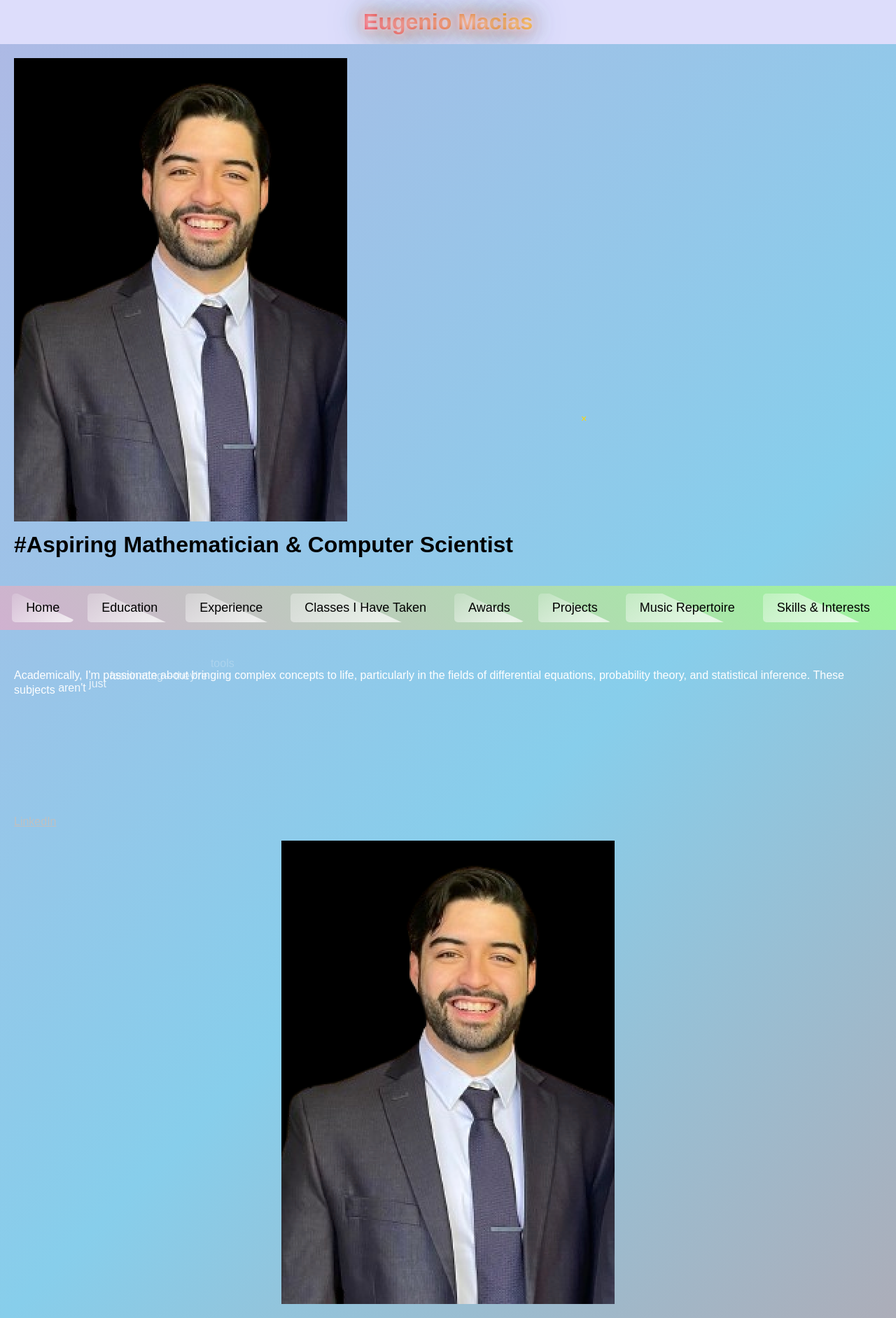
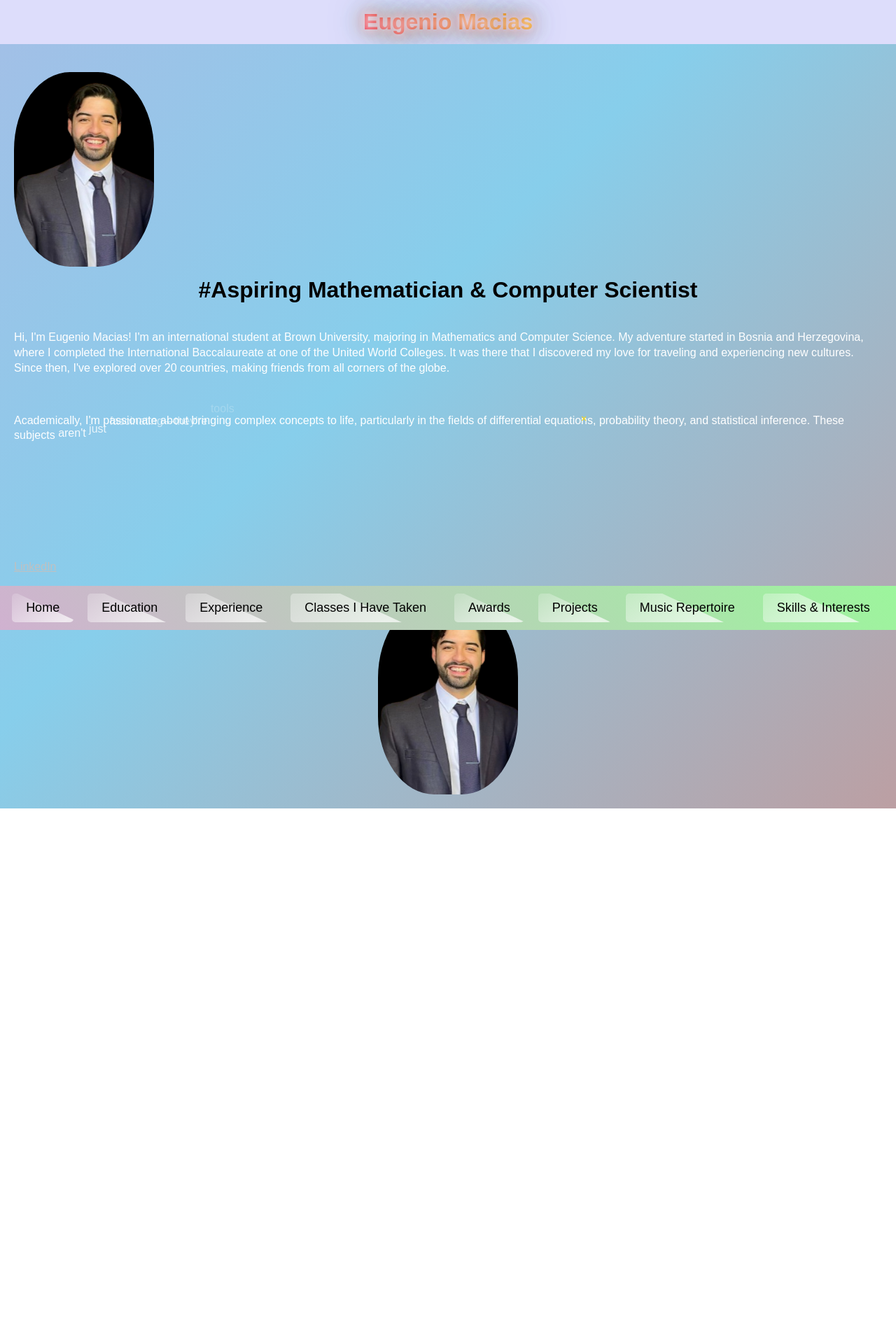
Before and after one commit to xXElGenio0203Xx/eugenio-macias.github.io, a Jekyll site: the page built from index.md, in a window 1280 px wide. Shown: the whole page at 70% size. Built offline with Jekyll 4.4.1, drawn with Linux system fonts in a browser that asks for light colours; some web fonts are replaced; after the commit the page ends 1155 px from its top, so only the background shows below that.

Commit message:
Update style.css

```diff
--- a/assets/css/style.css
+++ b/assets/css/style.css
@@ -193,8 +193,15 @@ img {
     max-width: 100%;
     height: auto;
     display: block;
+    margin-left: 400;
+    margin-right: auto;
+}
+.center {
+    display: block;
     margin-left: auto;
     margin-right: auto;
+    text-align: center;
+}
 
 .profile-pic {
     width: 200px; /* Adjust size as needed */
@@ -205,23 +212,13 @@ img {
     margin-top: 20px; /* Add space between header and text */
     display: block;
     margin-left: auto;
-    margin-right: auto;
+    margin-right: center;
 }
 
 .profile-pic:hover {
     animation: rotate infinite 3s linear; /* Continuous rotation on hover, slower speed */
 }
-}
-.center {
-    text-align: center;
-}
-.centered-title {
-    font-size: 2.5em; /* Adjust size as needed */
-    font-weight: bold;
-    text-align: center;
-    color: black; /* Or any other color */
-    margin-top: 20px; /* Space between the image and title */
-}
+
 @keyframes rotate {
     from {
         transform: rotate(0deg);
```
